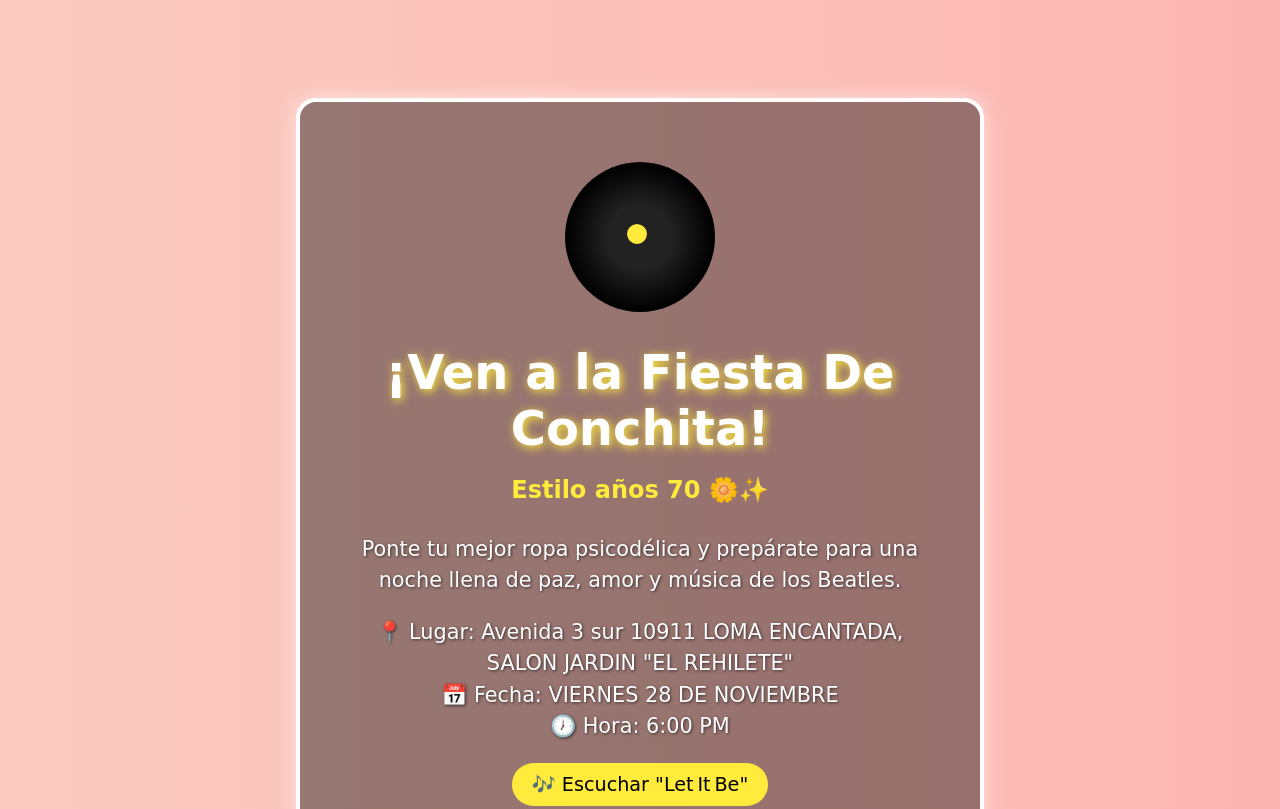
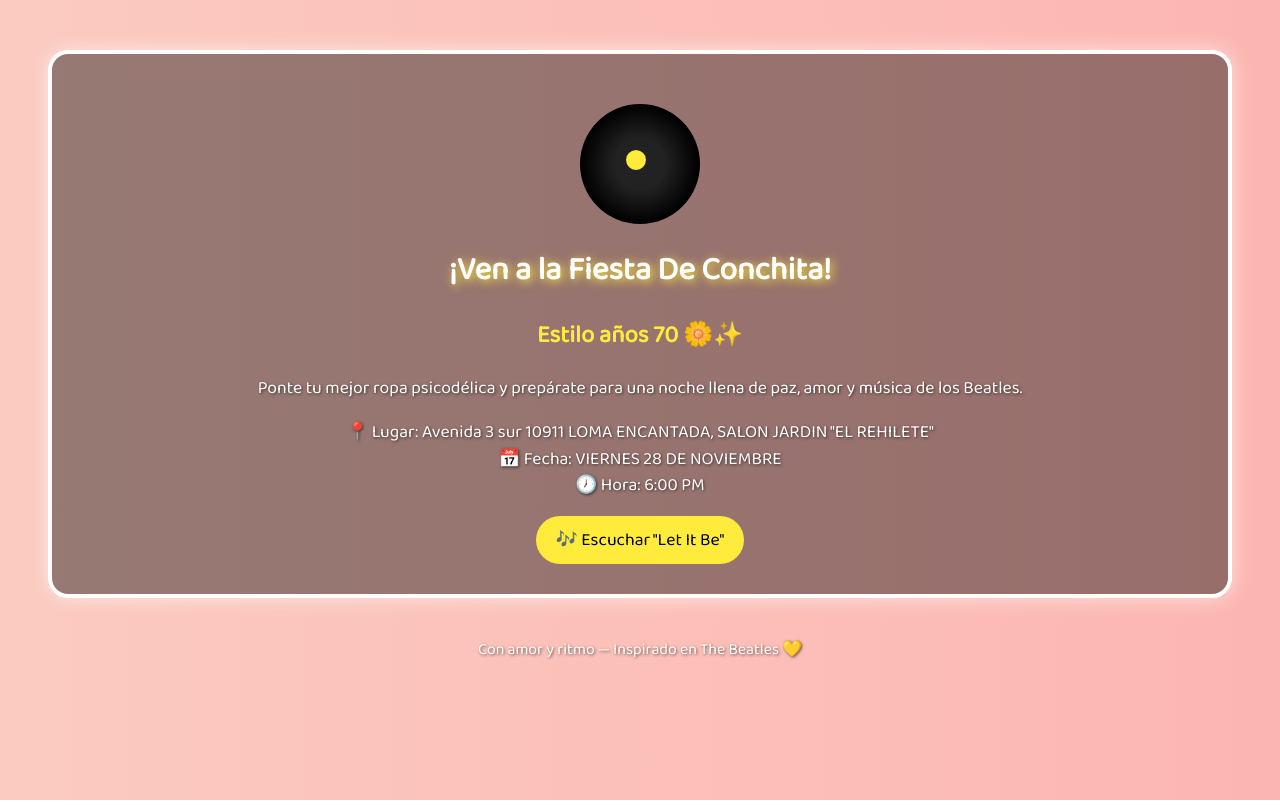
Before and after one commit to juliomixx06-sudo/invitacionnn, a plain HTML site: page index.html in a window 1280 px wide. Shown: the top 809 px of the page. Drawn offline with Linux system fonts and the light colour scheme.

Commit message:
Update index.html

```diff
--- a/index.html
+++ b/index.html
@@ -5,16 +5,20 @@
 <meta name="viewport" content="width=device-width, initial-scale=1.0">
 <title>Invitación Beatlemaníaca</title>
 <style>
-  @import url('https://fonts.googleapis.com/css2?family=Baloo+2:wght@600&display=swap');
+  /* Importar Baloo 2 con peso regular para evitar curvatura excesiva */
+  @import url('https://fonts.googleapis.com/css2?family=Baloo+2:wght@400&display=swap');
 
   body {
+    margin: 0;
+    padding: 20px;
     background: linear-gradient(270deg, #ff9a9e, #fad0c4, #fbc2eb, #a6c1ee);
     background-size: 800% 800%;
-    font-family: 'Baloo 2', cursive;
+    font-family: 'Baloo 2', sans-serif !important; /* fuerza el uso de la fuente */
+    font-weight: 400;
     color: #fff;
     text-align: center;
-    padding: 40px;
     animation: bgshift 10s ease infinite;
+    overflow-x: hidden;
   }
 
   @keyframes bgshift {
@@ -26,32 +30,33 @@
     background: rgba(0, 0, 0, 0.4);
     border: 4px solid #fff;
     border-radius: 20px;
-    padding: 40px;
-    max-width: 600px;
-    margin: 50px auto;
+    padding: 30px;
+    max-width: 90%;
+    margin: 30px auto;
     box-shadow: 0 0 20px rgba(255, 255, 255, 0.6);
+    word-wrap: break-word;
   }
 
   h1 {
-    font-size: 3em;
+    font-size: 2em;
     margin-bottom: 10px;
     text-shadow: 2px 2px 10px #ffeb3b;
   }
 
   h2 {
     color: #ffeb3b;
-    margin-bottom: 30px;
+    margin-bottom: 20px;
   }
 
   p {
-    font-size: 1.3em;
+    font-size: 1.1em;
     line-height: 1.5;
     text-shadow: 1px 1px 3px rgba(0,0,0,0.6);
   }
 
   .vinilo {
-    width: 150px;
-    height: 150px;
+    width: 120px;
+    height: 120px;
     background: radial-gradient(circle at 50% 50%, #222 30%, #000 70%);
     border-radius: 50%;
     margin: 20px auto;
@@ -81,7 +86,7 @@
     text-decoration: none;
     padding: 10px 20px;
     border-radius: 30px;
-    font-size: 1.2em;
+    font-size: 1.1em;
     transition: 0.3s;
     display: inline-block;
   }
@@ -96,9 +101,13 @@
     font-size: 0.9em;
   }
 
+  /* Ajustes para pantallas pequeñas */
   @media (max-width: 480px) {
-    h1 { font-size: 2em; }
-    .invitacion { padding: 20px; }
+    h1 { font-size: 1.8em; }
+    h2 { font-size: 1.2em; }
+    p { font-size: 1em; }
+    .vinilo { width: 100px; height: 100px; }
+    .boton { font-size: 1em; padding: 8px 16px; }
   }
 </style>
 </head>
@@ -116,7 +125,7 @@
       🕖 Hora: 6:00 PM
     </p>
     <a href="https://www.youtube.com/watch?v=QDYfEBY9NM4" target="_blank" class="boton">
-      🎶 Escuchar "Let It Be"
+      🎶 Escuchar "Let It Be"
     </a>
   </div>
   <footer>
```
